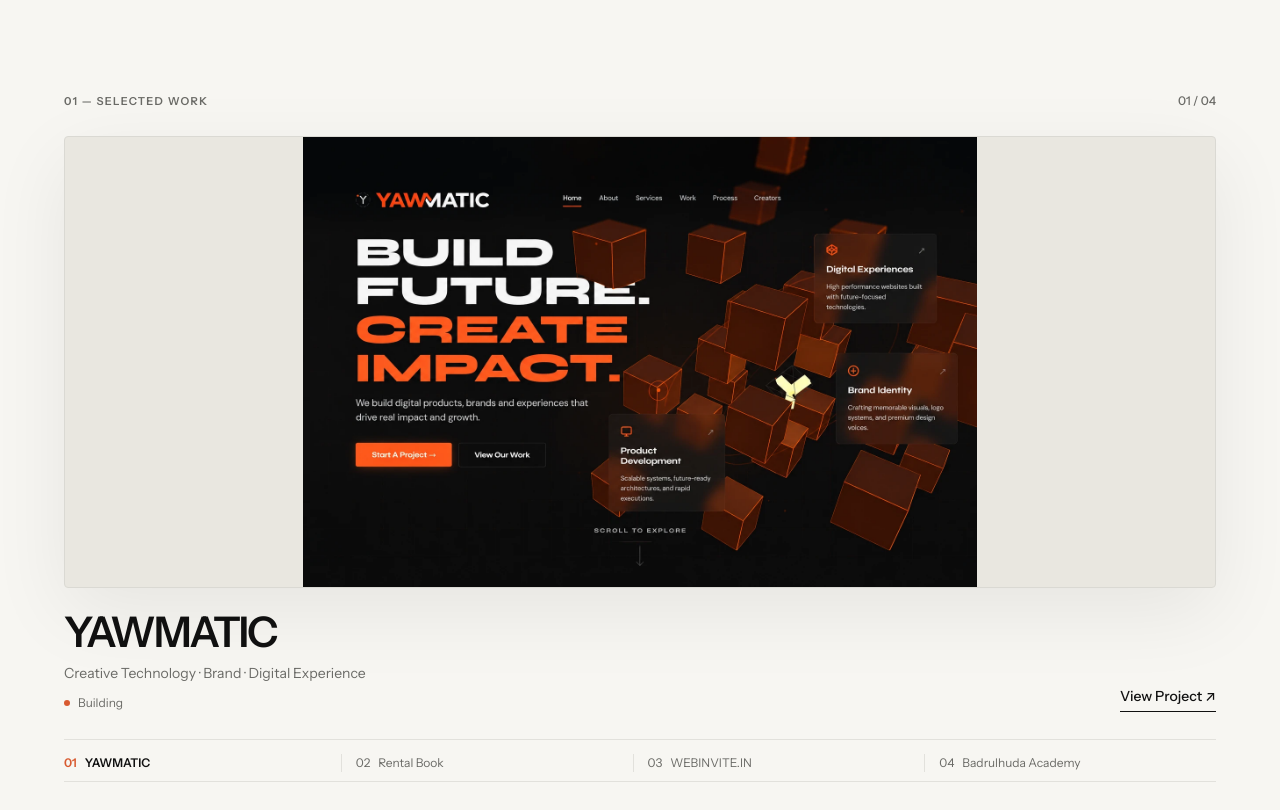
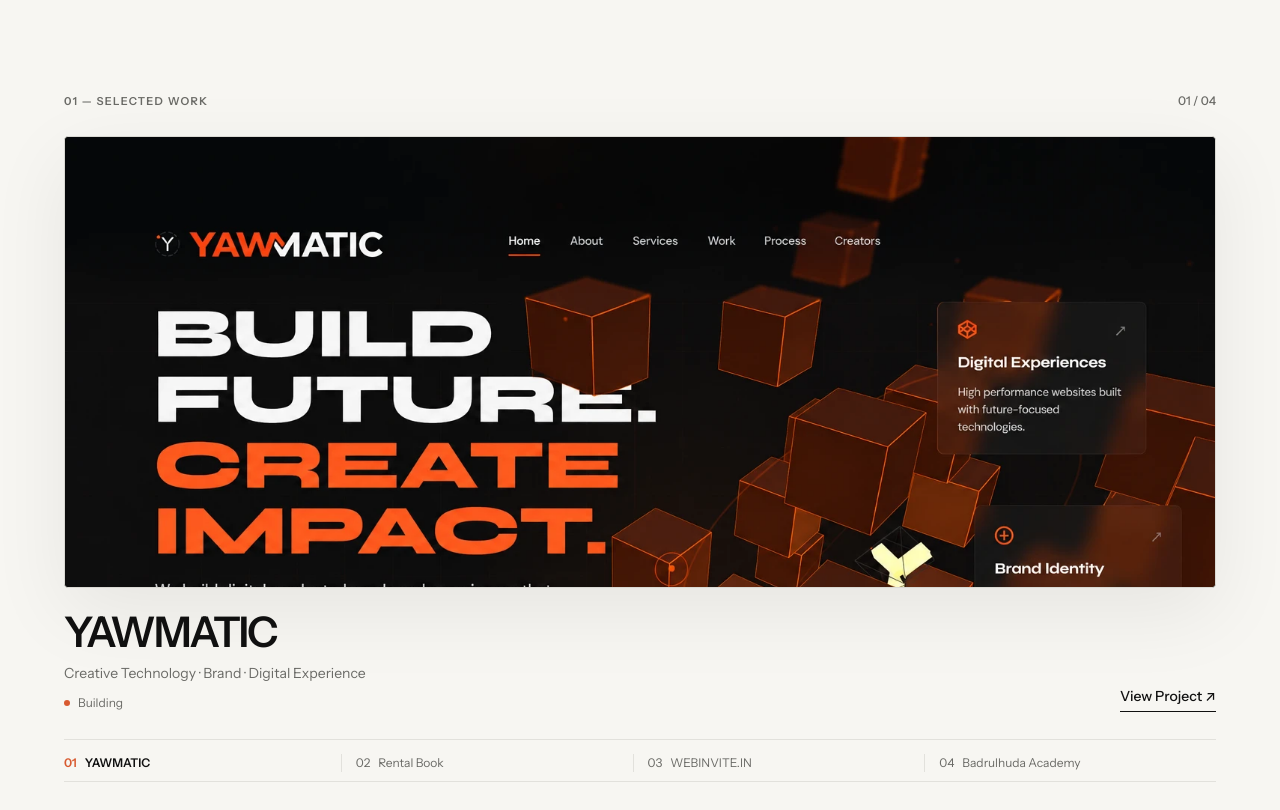
Before and after one commit to jifrick/jifri-portfolio, a React (Vite) app: page / in a window 1280 px wide. Shown: the part 880-1690 px from the top of the page. Built offline with nearby package versions, Linux system fonts and the light colour scheme.

Commit message:
Adjust YAWMATIC screenshot fitting to span 100% showcase width without side margins

```diff
--- a/src/components/FullWidthProjectStage.css
+++ b/src/components/FullWidthProjectStage.css
@@ -48,7 +48,7 @@
   position: relative;
   overflow: hidden;
   aspect-ratio: 16 / 9;
-  max-height: 66vh;
+  max-height: 64vh;
   border: 1px solid #dad9d3;
   border-radius: var(--radius-sm);
   background: #e9e7e0;
@@ -57,13 +57,30 @@
   align-items: center;
   justify-content: center;
   transform: translateZ(0);
+  transition: background-color 0.15s ease-out;
+}
+
+.project-visual.yawmatic {
+  background: #0d0d0c;
+}
+
+.project-visual.rental {
+  background: #efeee9;
+}
+
+.project-visual.invite {
+  background: #030a16;
+}
+
+.project-visual.academy {
+  background: #efeee9;
 }
 
 .showcase-real-image {
   width: 100%;
   height: 100%;
-  object-fit: contain;
-  object-position: center;
+  object-fit: cover;
+  object-position: top center;
   display: block;
   border-radius: calc(var(--radius-sm) - 1px);
 }
--- a/src/components/FullWidthProjectStage.tsx
+++ b/src/components/FullWidthProjectStage.tsx
@@ -4,6 +4,20 @@
 import './FullWidthProjectStage.css';
 
 const PRIMARY_PROJECTS = PROJECTS.filter((p) => p.isPrimary);
+
+const DOMAIN_MAP: Record<string, string> = {
+  'yawmatic': 'yawmatic.vercel.app',
+  'rental-book': 'ck-rental-book.vercel.app',
+  'webinvite': 'webinvite.in',
+  'badrulhuda': 'badrulhuda.com'
+};
+
+const THEME_MAP: Record<string, string> = {
+  'yawmatic': 'yawmatic',
+  'rental-book': 'rental',
+  'webinvite': 'invite',
+  'badrulhuda': 'academy'
+};
 
 export const FullWidthProjectStage: React.FC = () => {
   const [active, setActive] = useState(0);
@@ -112,7 +126,7 @@
           </div>
 
           {/* Large Real Project Visual */}
-          <div className="project-visual">
+          <div className={`project-visual ${THEME_MAP[currentProject.id] || 'yawmatic'}`}>
             {currentProject.imageSrc ? (
               <img
                 src={currentProject.imageSrc}
@@ -126,7 +140,7 @@
                   <div className="browser-dots">
                     <i></i><i></i><i></i>
                   </div>
-                  <span>{currentProject.name.toLowerCase()}.app</span>
+                  <span>{DOMAIN_MAP[currentProject.id] || 'yawmatic.vercel.app'}</span>
                 </div>
                 <div className="mock-content">
                   <div className="mock-title"></div>
```
